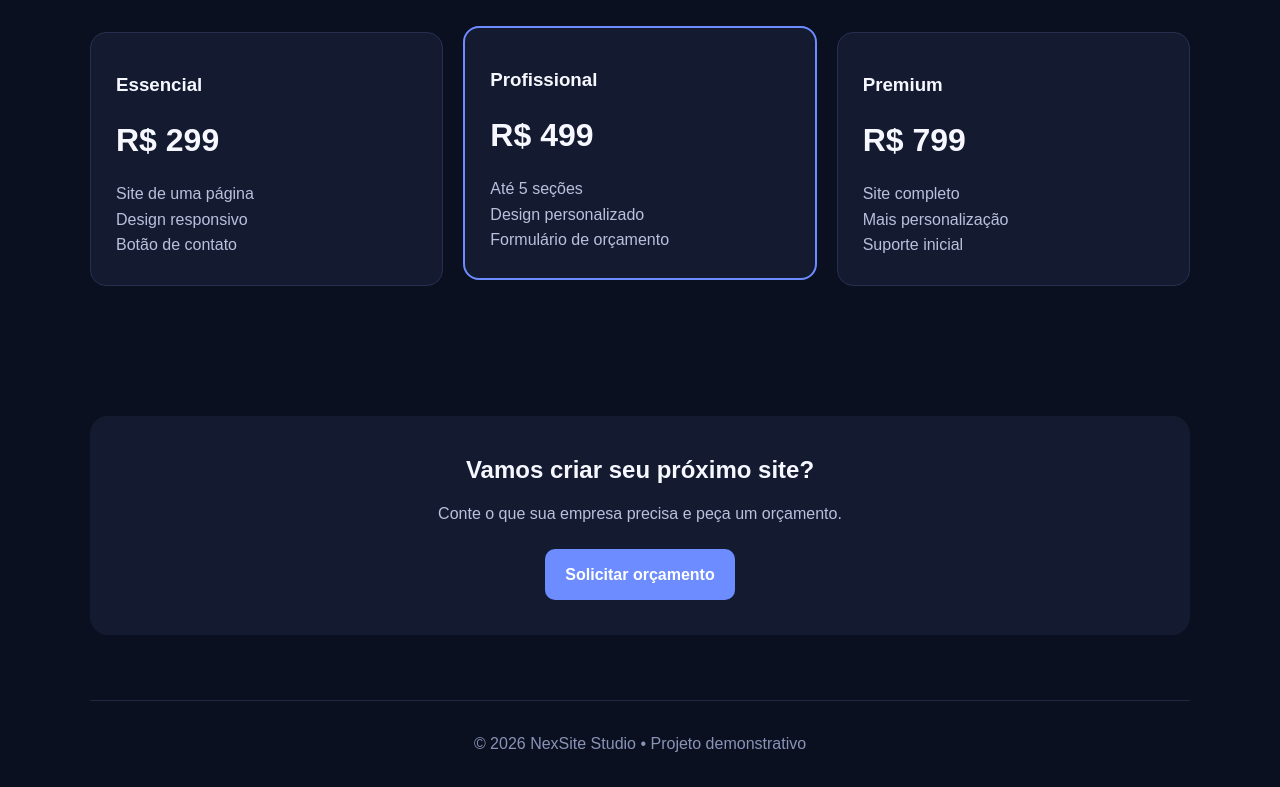
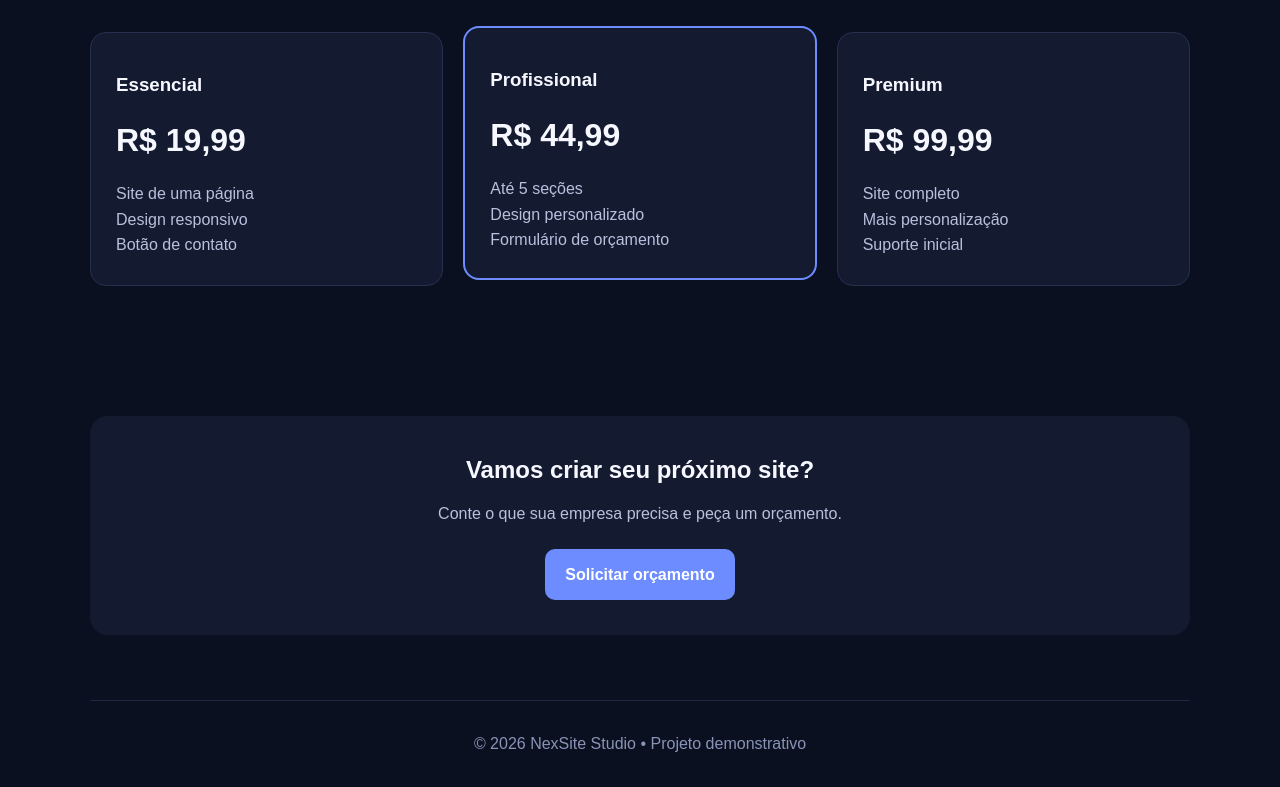
Before and after one commit to tedescoarthur003-art/nexsite-studio, a plain HTML site: page index.html in a window 1280 px wide. Shown: the part 1156-1943 px from the top of the page. Drawn offline with Linux system fonts and the light colour scheme.

Commit message:
Update index.html

```diff
--- a/index.html
+++ b/index.html
@@ -54,9 +54,9 @@ footer{padding:30px 0;color:#8993b6;text-align:center;border-top:1px solid #2029
 <section id="planos">
 <div class="title"><h2>Planos iniciais</h2><p>Valores demonstrativos — ajuste conforme seus custos e experiência.</p></div>
 <div class="grid">
-<div class="card"><h3>Essencial</h3><div class="price">R$ 299</div><p>Site de uma página<br>Design responsivo<br>Botão de contato</p></div>
-<div class="card highlight"><h3>Profissional</h3><div class="price">R$ 499</div><p>Até 5 seções<br>Design personalizado<br>Formulário de orçamento</p></div>
-<div class="card"><h3>Premium</h3><div class="price">R$ 799</div><p>Site completo<br>Mais personalização<br>Suporte inicial</p></div>
+<div class="card"><h3>Essencial</h3><div class="price">R$ 19,99</div><p>Site de uma página<br>Design responsivo<br>Botão de contato</p></div>
+<div class="card highlight"><h3>Profissional</h3><div class="price">R$ 44,99</div><p>Até 5 seções<br>Design personalizado<br>Formulário de orçamento</p></div>
+<div class="card"><h3>Premium</h3><div class="price">R$ 99,99</div><p>Site completo<br>Mais personalização<br>Suporte inicial</p></div>
 </div>
 </section>
 
```
